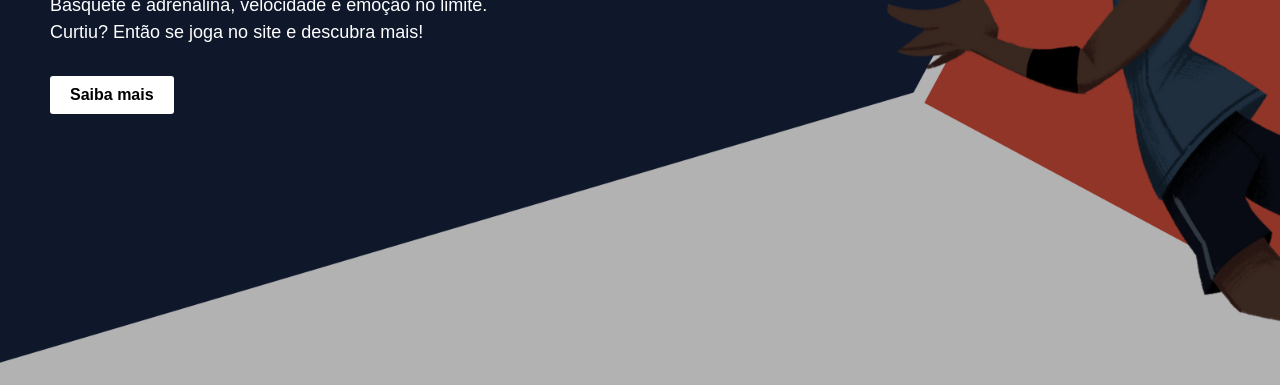
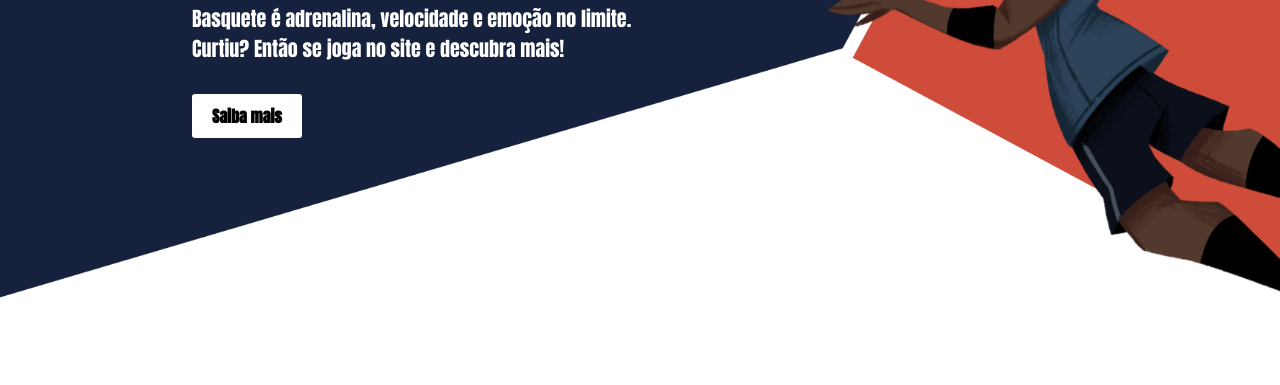
Before and after one commit to LukasFah/projeto_individual, a plain HTML site: page index.html in a window 1280 px wide. Shown: the part 479-864 px from the top of the page. After the commit the page ends 800 px from the top, so only its background shows below. Drawn offline with Linux system fonts and the light colour scheme.

Commit message:
Adicionado fonte para a tela principal, arrumado o posicionamento do fundo e do jogador.

```diff
--- a/css/index.css
+++ b/css/index.css
@@ -1,26 +1,32 @@
+@import url('https://fonts.googleapis.com/css2?family=Anton&family=Fjalla+One&family=Montserrat:ital,wght@0,100..900;1,100..900&display=swap');
+
 * {
     margin: 0;
     padding: 0;
     box-sizing: border-box;
-    font-family: 'Arial', sans-serif;
-}
 
-body {
-    background-image: url('../img/fundo.png');
-    background-size: cover; /* Garante que a imagem cubra todo o fundo */
-    background-repeat: no-repeat; /* Evita que a imagem se repita */
-    color: white; /* Define uma cor de texto padrão para melhor contraste com o fundo */
 }
 
 
-.navbar {
+
+body {
+    font-family: "Anton", sans-serif;
+    font-weight: 400;
+    font-style: normal;
+    background-image: url('../img/fundo.png');
+    background-size: cover;
+    background-position-y: 30%;
+    background-repeat: no-repeat;
+    color: white;
+}
+
+
+.itens_topo_principal {
     display: flex;
     align-items: center;
     justify-content: space-between;
     background: linear-gradient(to right, #1e2a3d, #4d5d6c);
     padding: 15px 50px;
-    /* Você pode adicionar uma transparência para que o fundo apareça um pouco */
-    /* background: rgba(30, 42, 61, 0.8); */
 }
 
 .logo {
@@ -53,31 +59,27 @@ body {
 
 
 .tela_inicio {
-    /* Remova o background daqui, pois agora está no body */
-    padding: 80px 50px;
     display: flex;
-    flex-direction: column; /* Para alinhar os itens verticalmente */
-    align-items: flex-start; /* Alinhar o conteúdo à esquerda */
-    justify-content: center; /* Centralizar o conteúdo verticalmente (opcional) */
-    min-height: 100vh; /* Garante que a seção ocupe pelo menos a altura da tela */
-    /* Para tornar o fundo um pouco mais escuro para melhor leitura do texto */
-    background-color: rgba(0, 0, 0, 0.3); /* Preto com 30% de opacidade */
-
+    flex-direction: column;
+    align-items: flex-start;
+    justify-content: center;
+    min-height: 90vh;
 }
 
 .content {
-    max-width: 600px;
+    max-width: 700px;
+    margin-left: 15%;
 }
 
 .content h1 {
-    font-size: 100px;
+    font-size: 136px;
     font-weight: bold;
     color: #e6e6e6;
     margin-bottom: 20px;
 }
 
 .content p {
-    font-size: 18px;
+    font-size: 20px;
     line-height: 1.5;
     margin-bottom: 30px;
 }
@@ -89,5 +91,5 @@ body {
     padding: 10px 20px;
     font-weight: bold;
     border-radius: 3px;
-    display: inline-block; /* Para que o padding funcione corretamente */
+    display: inline-block;
 }
--- a/index.html
+++ b/index.html
@@ -4,12 +4,15 @@
     <meta charset="UTF-8">
     <meta name="viewport" content="width=device-width, initial-scale=1.0">
     <link rel="stylesheet" href="css/index.css">
+    <link rel="preconnect" href="https://fonts.googleapis.com">
+<link rel="preconnect" href="https://fonts.gstatic.com" crossorigin>
+<link href="https://fonts.googleapis.com/css2?family=Anton&family=Fjalla+One&family=Montserrat:ital,wght@0,100..900;1,100..900&display=swap" rel="stylesheet">
     <title>Basquete</title>
 </head>
 <body>
     <header>
-    <nav class="navbar">
-      <img src="images/logo.png" alt="Logo" class="logo">
+    <nav class="itens_topo_principal">
+      <img src="img/logo (1).png" alt="Logo" class="logo">
       <ul class="nav-links">
         <li>História</li>
         <li>NBA</li>
```
Also changed, not shown: login.html (added, +12 -0 lines), img/logo (1).png (added).
